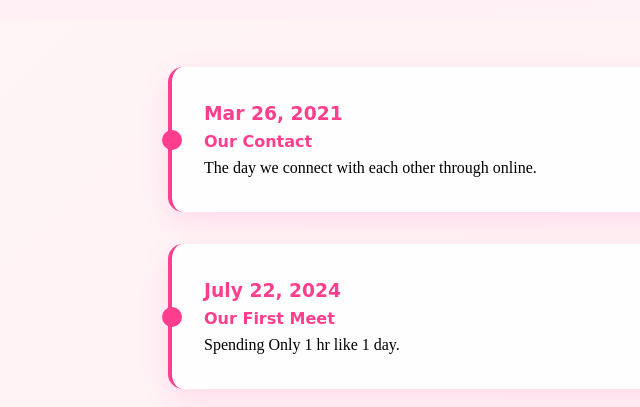
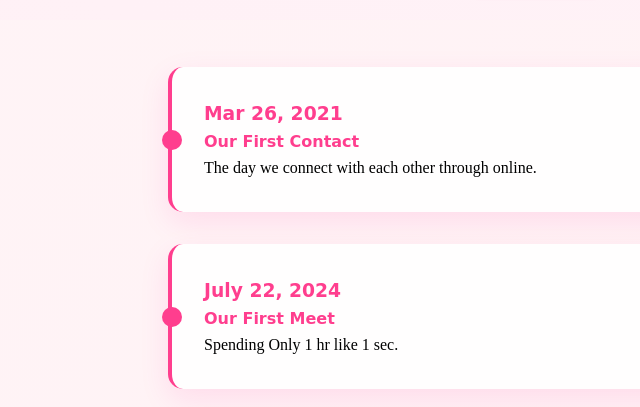
Before and after one commit to Jisnu3/HappyBirthday, a plain HTML site: page index.html in a window 1280 px wide. Shown: the part 780-1187 px from the top of the page, 104-744 px from the left. Drawn offline with Linux system fonts and the light colour scheme; a script that the page names is missing.

Commit message:
Update index.html

```diff
--- a/index.html
+++ b/index.html
@@ -41,13 +41,13 @@
             <div class="timeline">
                 <div class="timeline-item">
                     <h3>Mar 26, 2021</h3>
-                    <h4>Our Contact</h4>
+                    <h4>Our First Contact</h4>
                     <p>The day we connect with each other through online.</p>
                 </div>
                 <div class="timeline-item">
                     <h3>July 22, 2024</h3>
                     <h4>Our First Meet</h4>
-                    <p>Spending Only 1 hr like 1 day.</p>
+                    <p>Spending Only 1 hr like 1 sec.</p>
                 </div>
                 <div class="timeline-item">
                     <h3>August 03, 2021</h3>
```
